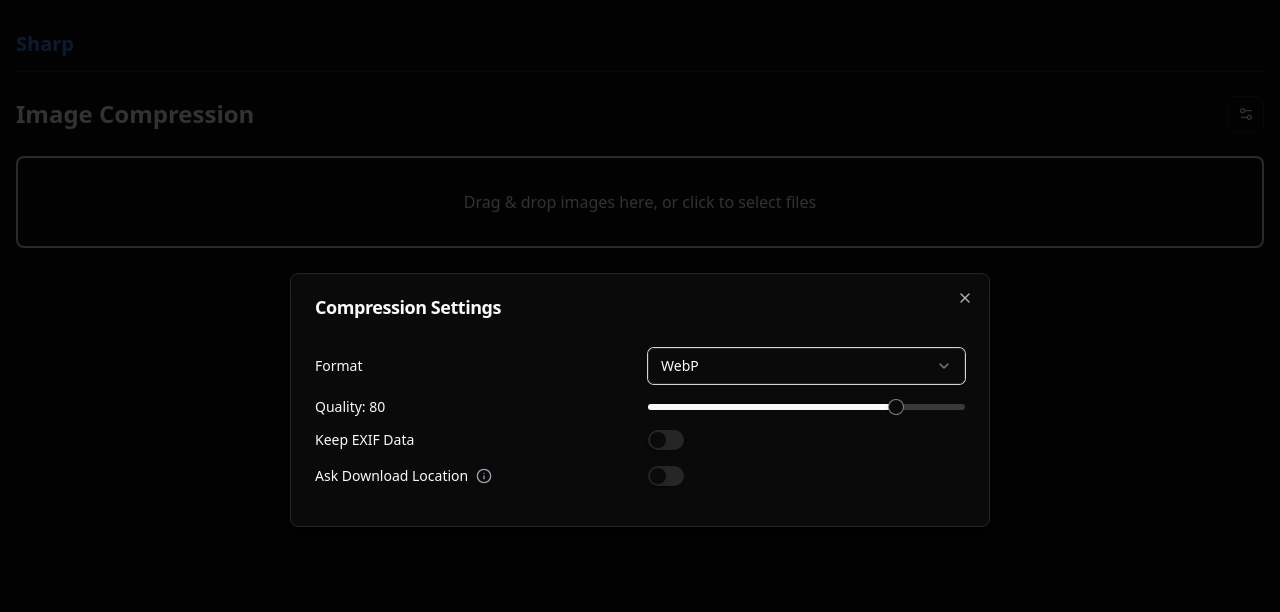
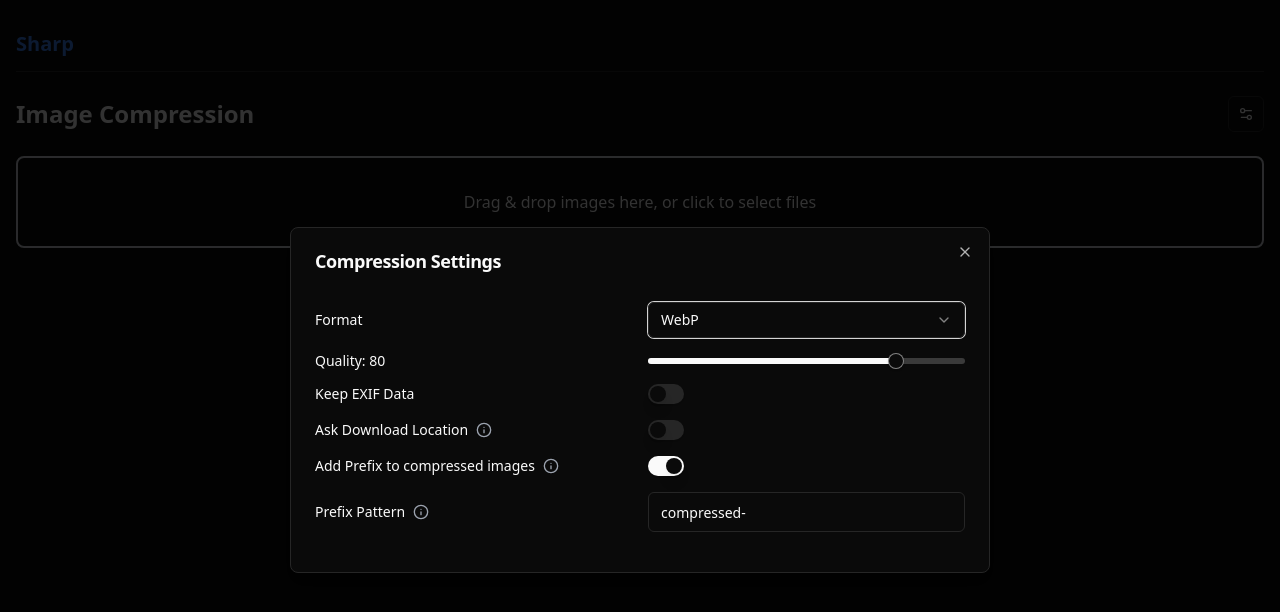
Before and after one commit to surajk95/sharp-dashboard, a Next.js app in the folder client/: page / in a window 1280 px wide. Both pictures are taken after a click on the button 1246 px from the left and 114 px from the top of the page. Shown: the top 612 px of the page. Built offline with nearby package versions, Linux system fonts and the light colour scheme.

Commit message:
prefix/suffix options

```diff
--- a/client/app/components/dashboard/compression-settings.tsx
+++ b/client/app/components/dashboard/compression-settings.tsx
@@ -24,6 +24,8 @@ export interface CompressionSettings {
   quality: number;
   keepExif: boolean;
   askDownloadLocation: boolean;
+  usePrefix: boolean;
+  namingPattern: string;
 }
 
 interface CompressionSettingsProps {
@@ -120,6 +122,57 @@ const CompressionSettings: FC<CompressionSettingsProps> = ({
               className="col-span-2"
             />
           </div>
+          <div className="grid grid-cols-4 items-center gap-4">
+            <Label htmlFor="usePrefix" className="col-span-2 flex items-center gap-2">
+              Add Prefix to compressed images
+              <TooltipProvider>
+                <Tooltip>
+                  <TooltipTrigger asChild>
+                    <Info className="h-4 w-4 text-gray-400" />
+                  </TooltipTrigger>
+                  <TooltipContent>
+                    <p>Toggle between prefix or suffix for compressed image names</p>
+                  </TooltipContent>
+                </Tooltip>
+              </TooltipProvider>
+            </Label>
+            <Switch
+              id="usePrefix"
+              checked={settings.usePrefix}
+              onCheckedChange={(checked) =>
+                onSettingsChange({
+                  ...settings,
+                  usePrefix: checked,
+                  namingPattern: checked ? 'compressed-' : '-compressed'
+                })
+              }
+              className="col-span-2"
+            />
+          </div>
+          <div className="grid grid-cols-4 items-center gap-4">
+            <Label htmlFor="namingPattern" className="col-span-2 flex items-center gap-2">
+              {settings.usePrefix ? 'Prefix' : 'Suffix'} Pattern
+              <TooltipProvider>
+                <Tooltip>
+                  <TooltipTrigger asChild>
+                    <Info className="h-4 w-4 text-gray-400" />
+                  </TooltipTrigger>
+                  <TooltipContent>
+                    <p>Pattern to add {settings.usePrefix ? 'before' : 'after'} the original filename</p>
+                  </TooltipContent>
+                </Tooltip>
+              </TooltipProvider>
+            </Label>
+            <input
+              type="text"
+              id="namingPattern"
+              value={settings.namingPattern}
+              onChange={(e) =>
+                onSettingsChange({ ...settings, namingPattern: e.target.value })
+              }
+              className="col-span-2 flex h-10 w-full rounded-md border border-input bg-background px-3 py-2 text-sm ring-offset-background file:border-0 file:bg-transparent file:text-sm file:font-medium placeholder:text-muted-foreground focus-visible:outline-none focus-visible:ring-2 focus-visible:ring-ring focus-visible:ring-offset-2 disabled:cursor-not-allowed disabled:opacity-50"
+            />
+          </div>
         </div>
       </DialogContent>
     </Dialog>
--- a/client/app/components/dashboard/index.tsx
+++ b/client/app/components/dashboard/index.tsx
@@ -12,7 +12,9 @@ const defaultSettings: Settings = {
   format: 'webp',
   quality: 80,
   keepExif: false,
-  askDownloadLocation: false
+  askDownloadLocation: false,
+  usePrefix: true,
+  namingPattern: 'compressed-'
 };
 
 const Dashboard: FC = () => {
@@ -57,7 +59,7 @@ const Dashboard: FC = () => {
 
       const compressedData = await response.json();
       const newCompressedImages = compressedData.map((data: any, index: number) => ({
-        ...createImageFromCompressedData(data),
+        ...createImageFromCompressedData(data, settings),
         id: data.id || newOriginalImages[index].id,
         createdAt: newOriginalImages[index].createdAt
       }));
--- a/client/app/utils/image-utils.ts
+++ b/client/app/utils/image-utils.ts
@@ -1,7 +1,9 @@
 import { ImageData } from '../types/image';
+import { CompressionSettings } from '../types/compression-settings';
 
 export const createImageFromCompressedData = (
-  img: { name: string; data: string; id: string; format: string }
+  img: { name: string; data: string; id: string; format: string },
+  settings?: CompressionSettings
 ): ImageData => {
   const binaryStr = atob(img.data);
   const bytes = new Uint8Array(binaryStr.length);
@@ -15,10 +17,15 @@ export const createImageFromCompressedData = (
   // Create the blob with the correct format
   const blob = new Blob([bytes], { type: `image/${img.format}` });
 
+  // Apply naming pattern based on settings
+  const fileName = settings?.usePrefix
+    ? `${settings.namingPattern}${nameWithoutExt}.${img.format}`
+    : `${nameWithoutExt}${settings.namingPattern}.${img.format}`;
+
   return {
     url: URL.createObjectURL(blob),
     size: blob.size,
-    name: `compressed-${nameWithoutExt}.${img.format}`,
+    name: fileName,
     id: img.id
   };
 };
```
